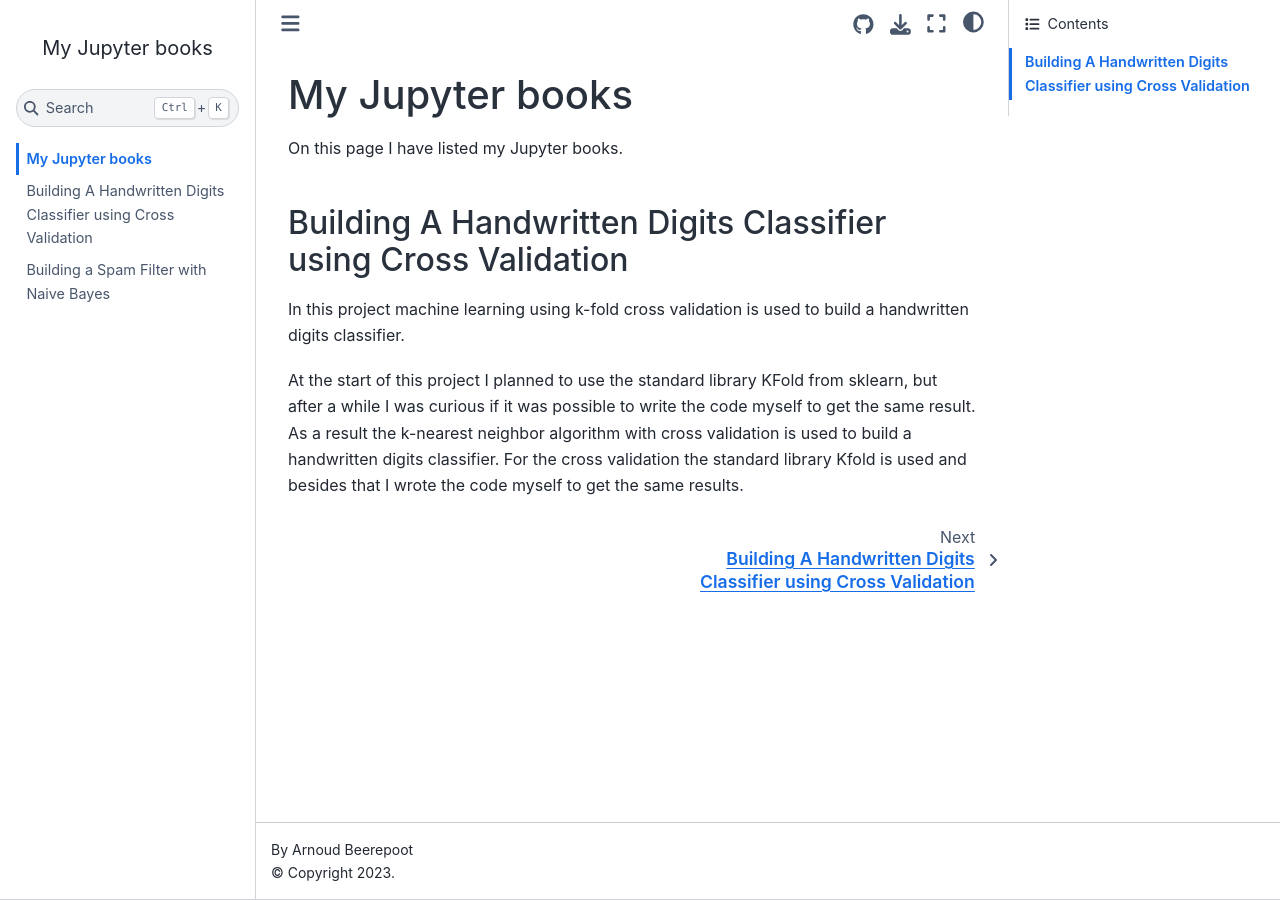
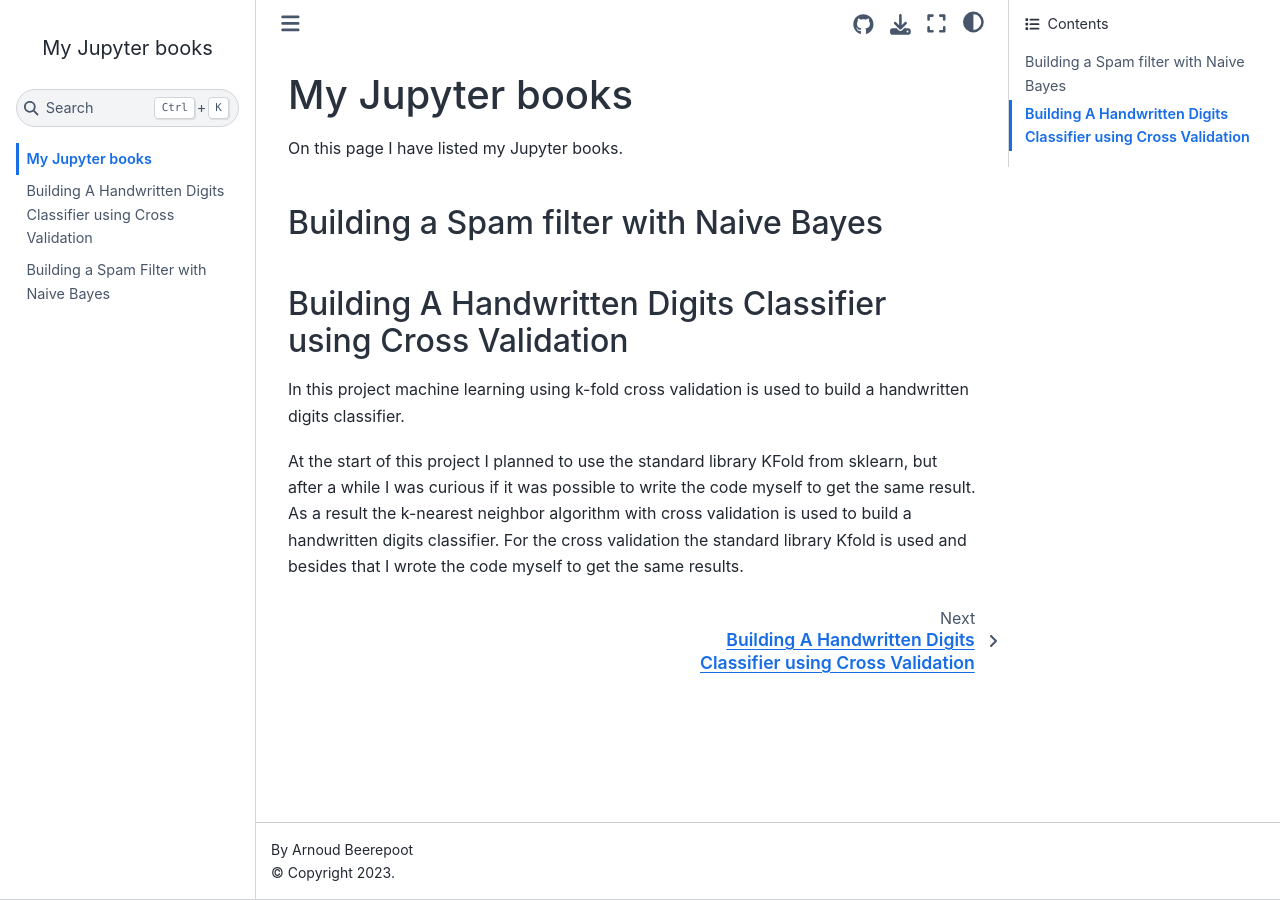
Before and after one commit to arnoudbeerepoot/Building-A-Handwritten-Digits-Classifier-using-Cross-Validation, a Jupyter Book: the page built from landing-page.md, in a window 1280 px wide. Built offline with Jupyter Book 1.0.4 settings and Sphinx 7.4.7 and the Sphinx Book theme 1.1.4, drawn with Linux system fonts in a browser that asks for light colours.

Commit message:
changed landing page

```diff
--- a/landing-page.md
+++ b/landing-page.md
@@ -1,6 +1,8 @@
 # My Jupyter books
 
 On this page I have listed my Jupyter books.
+
+## Building a Spam filter with Naive Bayes
 
 ## Building A Handwritten Digits Classifier using Cross Validation
 
```
